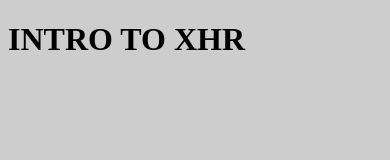
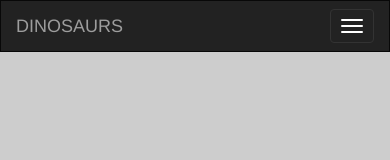
Before and after one commit to anessao/xhr-intro, a plain HTML site: page index.html in a window 390 px wide. Drawn offline with nearby package versions, Linux system fonts and the light colour scheme.

Commit message:
completed bootstrap incorporation

```diff
--- a/index.html
+++ b/index.html
@@ -2,10 +2,35 @@
 <html>
 	<head>
 		<title>IN CLASS XHR INTRO</title>
+		<!-- Latest compiled and minified CSS -->
+		<link rel="stylesheet" href="https://maxcdn.bootstrapcdn.com/bootstrap/3.3.7/css/bootstrap.min.css" integrity="sha384-BVYiiSIFeK1dGmJRAkycuHAHRg32OmUcww7on3RYdg4Va+PmSTsz/K68vbdEjh4u" crossorigin="anonymous">
 		<link rel="stylesheet" type="text/css" href="main.css">
 	</head>
 	<body>
-		<h1>INTRO TO XHR</h1>
+		<nav class="navbar navbar-inverse">
+			<div class="container-fluid">
+			<!-- Brand and toggle get grouped for better mobile display -->
+				<div class="navbar-header">
+					<button type="button" class="navbar-toggle collapsed" data-toggle="collapse" data-target="#bs-example-navbar-collapse-1" aria-expanded="false">
+						<span class="sr-only">Toggle navigation</span>
+						<span class="icon-bar"></span>
+						<span class="icon-bar"></span>
+						<span class="icon-bar"></span>
+					</button>
+					<a class="navbar-brand" href="#">DINOSAURS</a>
+				</div>
+			<!-- Collect the nav links, forms, and other content for toggling -->
+			</div><!-- /.container-fluid -->
+		</nav>
+		<div id="dinoContainer">
+
+		</div>
+		<script
+  			src="https://code.jquery.com/jquery-3.1.1.min.js"
+  			integrity="sha256-hVVnYaiADRTO2PzUGmuLJr8BLUSjGIZsDYGmIJLv2b8="
+  			crossorigin="anonymous">
+  		</script>
+		<script src="https://maxcdn.bootstrapcdn.com/bootstrap/3.3.7/js/bootstrap.min.js" integrity="sha384-Tc5IQib027qvyjSMfHjOMaLkfuWVxZxUPnCJA7l2mCWNIpG9mGCD8wGNIcPD7Txa" crossorigin="anonymous"></script>
 		<script type="text/javascript" src="main.js"></script>
 	</body>
 </html>
```
Also changed, not shown: main.js (line endings or trailing spaces).
